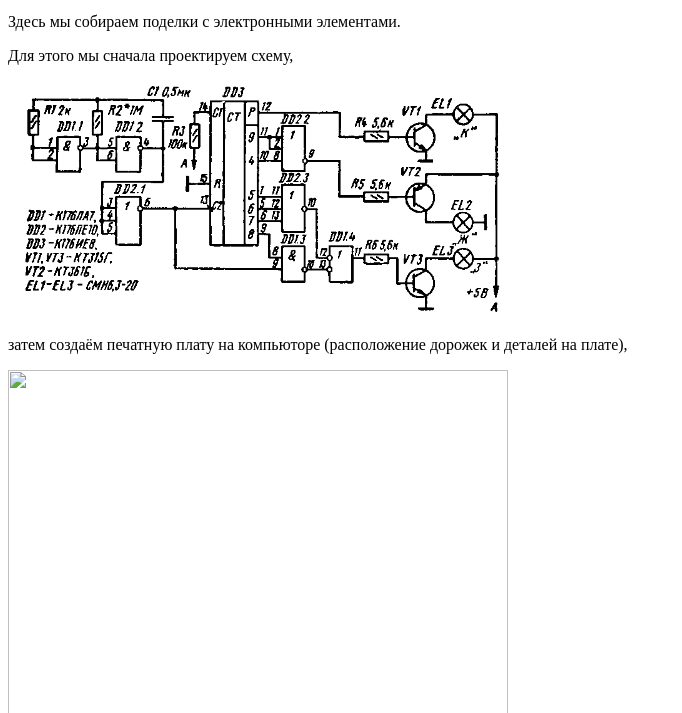
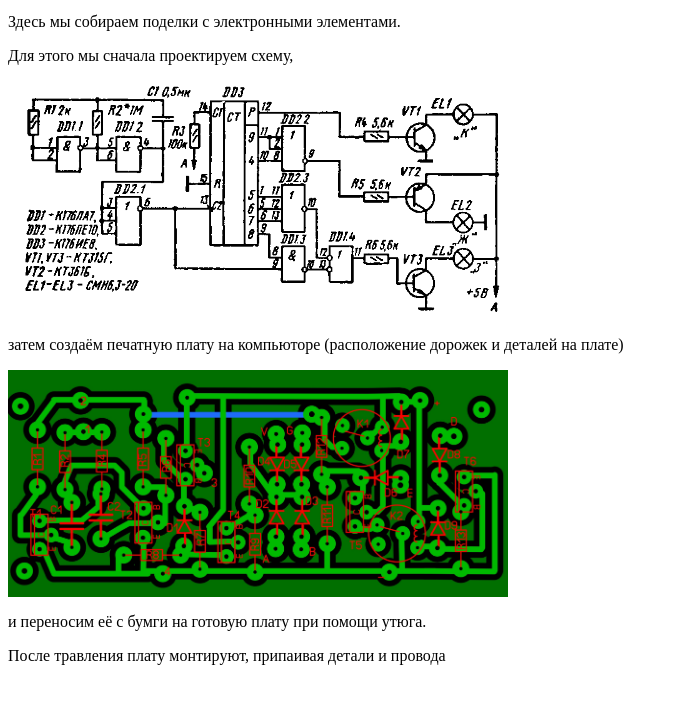
Before and after one commit to ZhiltIv/Radio, a plain HTML site: page index.html in a window 1280 px wide. Shown: the part 87-800 px from the top of the page, without its empty margins (0-682 px from the left). Drawn offline with Linux system fonts and the light colour scheme.

Commit message:
Добавление картинки печатной платы

```diff
--- a/index.html
+++ b/index.html
@@ -8,7 +8,9 @@
     <p>Здесь мы собираем поделки с электронными элементами.</p>
     <p>Для этого мы сначала проектируем схему,</p>
     <img width="500" src="Электро-схема светофора.png">
-    <p>затем создаём печатную плату на компьюторе (расположение дорожек и деталей на плате),</p>
-    <img width="500" src="">
+    <p>затем создаём печатную плату на компьюторе (расположение дорожек и деталей на плате)</p>
+    <img width="500" src="звуковая плата.JPG">
+    <p>и переносим её с бумги на готовую плату при помощи утюга.</p>
+    <p>После травления плату монтируют, припаивая детали и провода</p>
     </body>
 </html>
```
